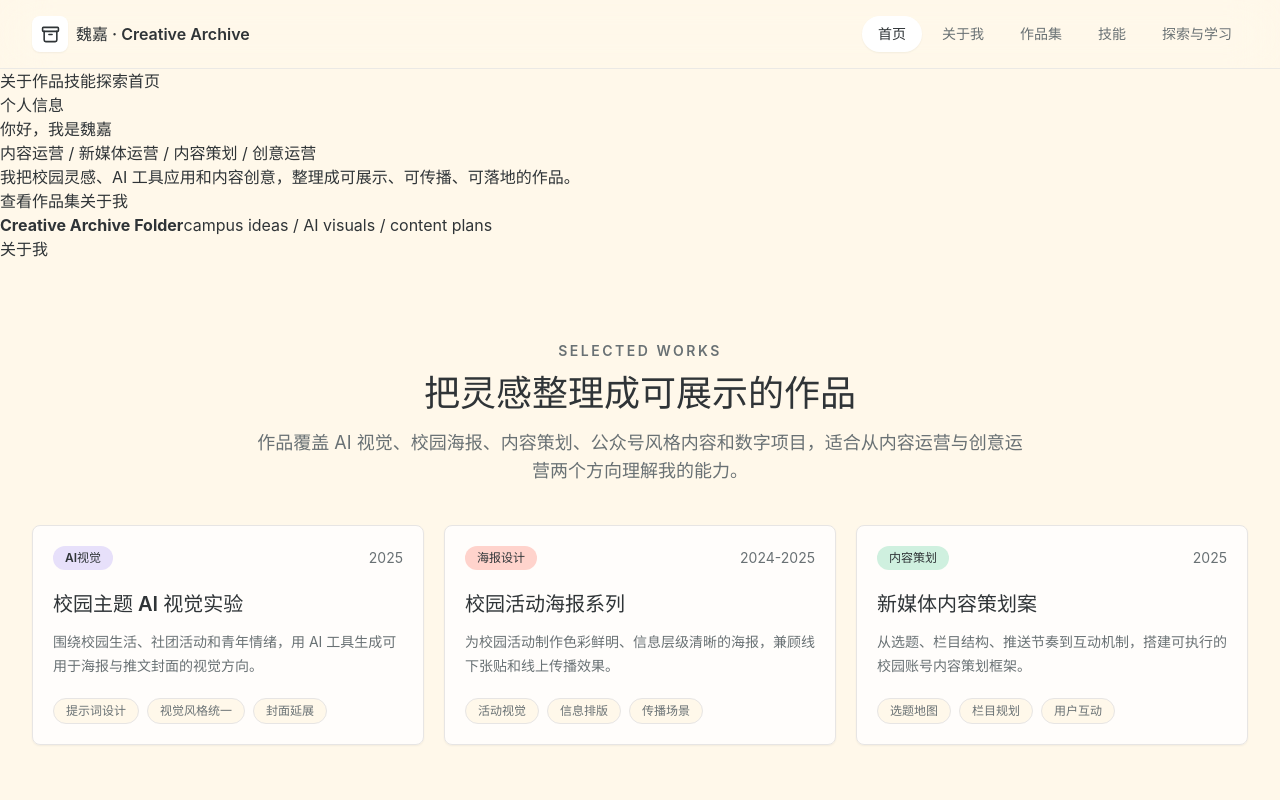
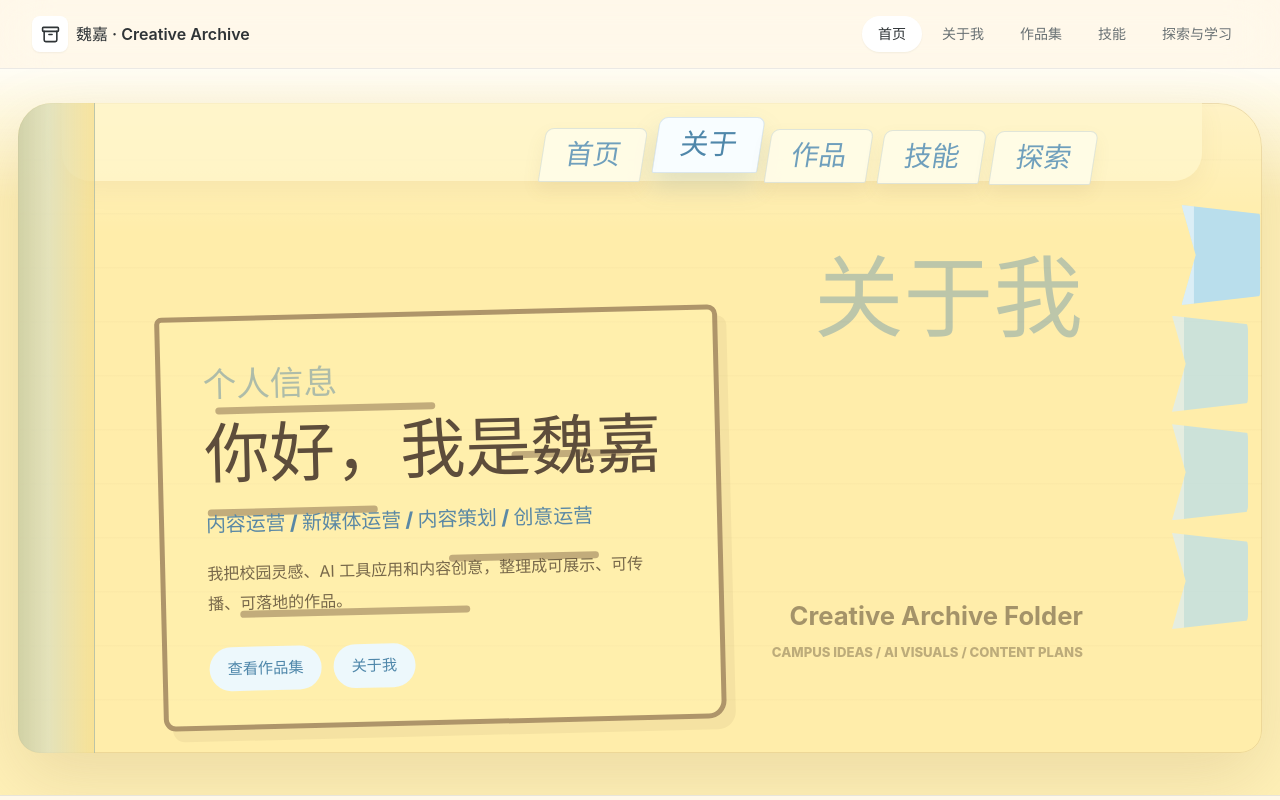
Before and after one commit to queirozalana861-netizen/person, a React (Vite) app: page / in a window 1280 px wide. Shown: the top 800 px of the page. Built offline with nearby package versions, Linux system fonts and the light colour scheme.

Commit message:
Update archive folder hero styling

```diff
--- a/src/index.css
+++ b/src/index.css
@@ -34,251 +34,374 @@ a {
   -webkit-tap-highlight-color: transparent;
 }
 
-.archive-stage {
-  display: grid;
-  min-height: 430px;
-  place-items: center;
+.archive-hero-section {
+  min-height: calc(100vh - 73px);
+  overflow: hidden;
+  border-bottom: 1px solid rgba(126, 116, 98, 0.18);
+  background:
+    linear-gradient(180deg, rgba(255, 255, 255, 0.86), transparent 18%),
+    #fff1b8;
+  padding: 34px 18px 42px;
 }
 
-.archive-perspective {
-  width: min(100%, 660px);
-  perspective: 1200px;
+.archive-folder-board {
+  position: relative;
+  min-height: calc(100vh - 150px);
+  max-width: 1520px;
+  margin: 0 auto;
+  overflow: hidden;
+  border-radius: 34px 44px 22px 22px;
+  background:
+    linear-gradient(180deg, rgba(255, 255, 255, 0.32), transparent 20%),
+    repeating-linear-gradient(0deg, transparent 0 52px, rgba(165, 134, 90, 0.035) 53px 54px),
+    #ffedaa;
+  box-shadow: 0 26px 70px rgba(158, 128, 78, 0.2);
 }
 
-.archive-folder {
-  position: relative;
-  height: 390px;
-  transform: rotateX(9deg) rotateZ(-2deg);
-  transform-style: preserve-3d;
+.archive-folder-board::before {
+  position: absolute;
+  inset: 0;
+  border: 1px solid rgba(153, 119, 70, 0.18);
+  border-radius: inherit;
+  content: "";
+  pointer-events: none;
 }
 
-.folder-back,
-.folder-front,
-.archive-paper {
+.archive-folder-lip {
   position: absolute;
-  left: 50%;
-  width: 78%;
-  border-radius: 22px 22px 12px 12px;
-  transform: translateX(-50%);
+  top: 0;
+  left: 44px;
+  right: 60px;
+  z-index: 3;
+  height: 78px;
+  border-radius: 0 0 28px 28px;
+  background: rgba(255, 247, 206, 0.72);
+  box-shadow: 0 9px 24px rgba(159, 128, 72, 0.08);
 }
 
-.folder-back {
-  bottom: 78px;
-  height: 222px;
+.archive-folder-spine {
+  position: absolute;
+  inset: 0 auto 0 0;
+  z-index: 4;
+  width: clamp(42px, 6vw, 96px);
   background:
-    linear-gradient(135deg, rgba(255, 255, 255, 0.82), rgba(235, 232, 220, 0.72)),
-    #ebe8dc;
-  box-shadow: 0 28px 70px rgba(71, 78, 88, 0.18);
+    linear-gradient(90deg, rgba(127, 173, 195, 0.32), rgba(199, 226, 236, 0.42) 40%, transparent),
+    rgba(246, 222, 143, 0.72);
+  border-right: 1px solid rgba(116, 151, 167, 0.22);
 }
 
-.folder-back::before {
+.archive-folder-tabs {
   position: absolute;
-  top: -34px;
-  left: 38px;
-  width: 178px;
-  height: 52px;
-  border-radius: 18px 18px 0 0;
-  background: #e1dece;
-  content: "";
+  top: 25px;
+  right: clamp(120px, 13vw, 230px);
+  z-index: 8;
+  display: flex;
+  align-items: flex-end;
+  gap: 10px;
 }
 
-.folder-front {
-  bottom: 44px;
-  z-index: 8;
-  height: 186px;
-  overflow: hidden;
-  border: 1px solid rgba(126, 116, 98, 0.18);
-  background:
-    linear-gradient(160deg, rgba(255, 255, 255, 0.62), transparent 42%),
-    linear-gradient(90deg, #f0ead8, #e5e3d6 44%, #ece7db);
-  box-shadow: 0 26px 56px rgba(79, 78, 70, 0.16);
+.archive-folder-tab {
+  display: grid;
+  min-width: clamp(96px, 8vw, 132px);
+  height: 54px;
+  place-items: center;
+  border: 1px solid rgba(113, 152, 172, 0.22);
+  border-radius: 8px 8px 2px 2px;
+  background: rgba(255, 252, 232, 0.92);
+  color: #6f9fbc;
+  font-size: clamp(1.45rem, 2.15vw, 2.5rem);
+  font-weight: 900;
+  line-height: 1;
+  box-shadow: 0 8px 18px rgba(141, 111, 59, 0.08);
+  transform: skewX(-9deg) translateY(calc(var(--tab-index, 0) * 1px));
+  transition:
+    transform 220ms ease,
+    color 220ms ease,
+    box-shadow 220ms ease,
+    background-color 220ms ease;
 }
 
-.folder-front::after {
-  position: absolute;
-  inset: 18px;
-  border: 1px dashed rgba(105, 113, 116, 0.18);
-  border-radius: 14px;
-  content: "";
+.archive-folder-tab:hover,
+.archive-folder-tab:focus,
+.archive-folder-tab.is-active {
+  background: #f8fdff;
+  color: #4f87aa;
+  outline: none;
+  box-shadow: 0 13px 25px rgba(89, 131, 154, 0.18);
+  transform: skewX(-9deg) translateY(-10px) scale(1.035);
 }
 
-.folder-title,
-.folder-label,
-.folder-caption {
+.archive-folder-tab-home {
   position: absolute;
-  z-index: 2;
-  color: rgba(47, 52, 55, 0.62);
-  font-weight: 700;
+  top: 0;
+  right: calc(100% + 12px);
 }
 
-.folder-title {
-  left: 42px;
-  top: 28px;
+.archive-blue-indexes {
+  position: absolute;
+  top: 92px;
+  right: 0;
+  bottom: 64px;
+  z-index: 5;
+  width: 98px;
+  pointer-events: none;
+}
+
+.archive-blue-indexes span {
+  --index: 0;
+  position: absolute;
+  right: 14px;
+  top: calc(12px + var(--index) * 22%);
+  width: 76px;
+  height: 96px;
+  border-radius: 0 14px 14px 0;
+  background: #b9deec;
+  box-shadow: inset 12px 0 0 rgba(255, 255, 255, 0.48);
+  clip-path: polygon(0 0, 100% 9%, 100% 91%, 0 100%, 18% 50%);
+  opacity: 0.72;
+  transition:
+    right 220ms ease,
+    opacity 220ms ease,
+    transform 220ms ease;
+}
+
+.archive-blue-indexes span.is-active {
+  right: 3px;
+  opacity: 1;
+  transform: scale(1.04);
+}
+
+.archive-drawn-card {
+  position: absolute;
+  left: clamp(86px, 11vw, 190px);
+  top: clamp(170px, 26vh, 260px);
+  z-index: 7;
+  width: min(590px, 44vw);
+  min-height: 340px;
+  padding: 38px 42px 34px;
+  border: 5px solid rgba(128, 99, 70, 0.64);
+  border-radius: 7px 10px 18px 12px;
+  background: rgba(255, 242, 180, 0.28);
+  color: #5f513f;
+  box-shadow: 9px 11px 0 rgba(128, 99, 70, 0.08);
+  transform: rotate(-1.4deg);
+}
+
+.archive-card-kicker {
+  display: block;
+  margin-bottom: 12px;
+  color: rgba(116, 151, 167, 0.58);
+  font-size: 2.1rem;
+  font-weight: 900;
+  letter-spacing: 0;
+}
+
+.archive-drawn-card h1 {
+  margin: 0;
+  color: #5d4d3b;
+  font-size: clamp(2.9rem, 5.1vw, 5.8rem);
+  font-weight: 800;
+  line-height: 1.02;
+  letter-spacing: 0;
+}
+
+.archive-role {
+  margin: 22px 0 0;
+  color: #5a88a5;
+  font-size: clamp(1.08rem, 1.55vw, 1.45rem);
+  font-weight: 800;
+}
+
+.archive-intro {
+  max-width: 460px;
+  margin: 18px 0 0;
+  color: rgba(81, 65, 46, 0.78);
+  font-size: 1rem;
+  line-height: 1.9;
+}
+
+.archive-card-lines {
+  position: absolute;
+  inset: 86px 34px auto;
+  z-index: -1;
+  display: grid;
+  gap: 44px;
+}
+
+.archive-card-lines span {
+  display: block;
+  height: 7px;
+  width: var(--line-width, 150px);
+  border-radius: 999px;
+  background: rgba(128, 99, 70, 0.48);
+}
+
+.archive-card-lines span:nth-child(1) {
+  --line-width: 220px;
+  margin-left: 20px;
+}
+
+.archive-card-lines span:nth-child(2) {
+  --line-width: 120px;
+  margin-left: 315px;
+}
+
+.archive-card-lines span:nth-child(3) {
+  --line-width: 170px;
+  margin-left: 10px;
+}
+
+.archive-card-lines span:nth-child(4) {
+  --line-width: 150px;
+  margin-left: 250px;
+}
+
+.archive-card-lines span:nth-child(5) {
+  --line-width: 230px;
+  margin-left: 40px;
+}
+
+.archive-card-actions {
+  display: flex;
+  flex-wrap: wrap;
+  gap: 12px;
+  margin-top: 28px;
+}
+
+.archive-card-actions a {
+  border-radius: 999px;
+  background: #edf8fc;
+  color: #4f87aa;
+  font-size: 0.95rem;
+  font-weight: 800;
+  padding: 11px 18px;
+  transition:
+    transform 180ms ease,
+    background-color 180ms ease;
+}
+
+.archive-card-actions a:hover,
+.archive-card-actions a:focus {
+  background: #dff1f8;
+  outline: none;
+  transform: translateY(-3px);
+}
+
+.archive-folder-brand {
+  position: absolute;
+  right: clamp(118px, 14vw, 230px);
+  bottom: 90px;
+  z-index: 6;
+  display: grid;
+  gap: 8px;
+  color: rgba(81, 65, 46, 0.38);
+  text-align: right;
+}
+
+.archive-folder-brand strong {
+  color: rgba(81, 65, 46, 0.52);
+  font-size: clamp(1.25rem, 2vw, 2rem);
+}
+
+.archive-folder-brand span {
   font-size: 0.82rem;
+  font-weight: 800;
   text-transform: uppercase;
 }
 
-.folder-label {
-  left: 42px;
-  top: 54px;
-  font-size: 1.5rem;
+.archive-active-label {
+  position: absolute;
+  right: clamp(118px, 14vw, 230px);
+  top: 150px;
+  z-index: 6;
+  color: rgba(79, 135, 170, 0.38);
+  font-size: clamp(2.5rem, 7vw, 8rem);
+  font-weight: 900;
+  line-height: 1;
+  pointer-events: none;
 }
 
-.folder-caption {
-  left: 42px;
-  top: 94px;
-  max-width: 260px;
-  color: rgba(105, 113, 116, 0.72);
-  font-size: 0.78rem;
+@media (max-width: 980px) {
+  .archive-hero-section {
+    padding: 18px 12px 28px;
   }
 
-.archive-paper {
-  --paper-index: 0;
-  bottom: calc(122px + (var(--paper-index) * 7px));
-  z-index: calc(2 + var(--paper-index));
-  height: 172px;
-  border: 1px solid rgba(161, 151, 132, 0.22);
-  background:
-    linear-gradient(180deg, rgba(255, 255, 255, 0.95), rgba(252, 248, 237, 0.94)),
-    repeating-linear-gradient(0deg, transparent 0 28px, rgba(113, 184, 240, 0.1) 29px 30px);
-  box-shadow: 0 16px 34px rgba(87, 91, 96, 0.14);
-  transition:
-    bottom 260ms ease,
-    transform 260ms ease,
-    box-shadow 260ms ease;
+  .archive-folder-board {
+    min-height: 760px;
+    border-radius: 24px;
   }
 
-.archive-paper span {
-  position: absolute;
-  left: 32px;
-  top: 30px;
-  color: rgba(47, 52, 55, 0.46);
-  font-size: 0.78rem;
-  font-weight: 700;
-  text-transform: uppercase;
+  .archive-folder-tabs {
+    left: 72px;
+    right: 20px;
+    top: 24px;
+    overflow-x: auto;
+    padding: 0 0 16px;
   }
 
-.archive-paper::after {
-  position: absolute;
-  right: 28px;
-  top: 28px;
-  width: 76px;
-  height: 12px;
-  border-radius: 999px;
-  background: var(--tab-color);
-  content: "";
-  opacity: 0.64;
+  .archive-folder-tab,
+  .archive-folder-tab-home {
+    position: static;
+    min-width: 92px;
+    height: 46px;
+    font-size: 1.35rem;
   }
 
-.archive-paper.is-active {
-  bottom: calc(148px + (var(--paper-index) * 8px));
-  transform: translateX(-50%) rotate(-0.6deg);
-  box-shadow: 0 20px 42px rgba(87, 91, 96, 0.18);
+  .archive-drawn-card {
+    left: 64px;
+    top: 150px;
+    width: calc(100% - 112px);
+    min-height: 380px;
+    padding: 32px 28px;
   }
 
-.archive-tabs {
-  position: absolute;
-  bottom: 184px;
-  left: 50%;
-  z-index: 14;
-  width: 78%;
-  height: 96px;
-  pointer-events: none;
-  transform: translateX(-50%);
+  .archive-active-label,
+  .archive-folder-brand {
+    display: none;
+  }
 }
 
-.archive-tab {
-  --tab-index: 0;
-  position: absolute;
-  bottom: calc(var(--tab-index) * 12px);
-  right: calc(18px + (var(--tab-index) * 84px));
-  display: grid;
-  width: 86px;
-  height: 42px;
-  place-items: center;
-  border-radius: 12px 12px 5px 5px;
-  background: var(--tab-color);
-  box-shadow: 0 10px 20px var(--tab-shadow);
-  color: #2f3437;
-  font-size: 0.86rem;
-  font-weight: 800;
-  pointer-events: auto;
-  transition:
-    transform 220ms ease,
-    filter 220ms ease,
-    box-shadow 220ms ease;
+@media (max-width: 620px) {
+  .archive-folder-board {
+    min-height: 720px;
   }
 
-.archive-tab:hover,
-.archive-tab:focus,
-.archive-tab.is-active {
-  transform: translateY(-12px) scale(1.05);
-  filter: saturate(1.08);
-  outline: none;
-  box-shadow: 0 16px 26px var(--tab-shadow);
+  .archive-folder-spine {
+    width: 42px;
   }
 
-@media (max-width: 760px) {
-  .archive-stage {
-    min-height: 320px;
+  .archive-folder-tabs {
+    left: 52px;
   }
 
-  .archive-folder {
-    height: 300px;
-    transform: rotateX(8deg) rotateZ(-2deg) scale(0.86);
-    transform-origin: center;
+  .archive-blue-indexes {
+    width: 54px;
   }
 
-  .folder-back,
-  .folder-front,
-  .archive-paper,
-  .archive-tabs {
-    width: 92%;
+  .archive-blue-indexes span {
+    right: 6px;
+    width: 48px;
+    height: 78px;
   }
 
-  .folder-back {
-    bottom: 58px;
-    height: 186px;
+  .archive-drawn-card {
+    left: 54px;
+    top: 138px;
+    width: calc(100% - 78px);
+    min-height: 420px;
+    border-width: 4px;
+    padding: 28px 22px;
   }
 
-  .folder-back::before {
-    left: 26px;
-    width: 136px;
+  .archive-card-kicker {
+    font-size: 1.45rem;
   }
 
-  .folder-front {
-    bottom: 32px;
-    height: 154px;
+  .archive-drawn-card h1 {
+    font-size: 3rem;
   }
 
-  .archive-paper {
-    bottom: calc(96px + (var(--paper-index) * 5px));
-    height: 142px;
-  }
-
-  .archive-paper.is-active {
-    bottom: calc(116px + (var(--paper-index) * 6px));
-  }
-
-  .archive-tabs {
-    bottom: 148px;
-  }
-
-  .archive-tab {
-    right: calc(4px + (var(--tab-index) * 62px));
-    width: 62px;
-    height: 38px;
-    font-size: 0.76rem;
-  }
-
-  .folder-label {
-    left: 30px;
-    top: 46px;
-  }
-
-  .folder-caption {
-    left: 30px;
-    top: 84px;
-    max-width: 220px;
+  .archive-card-lines {
+    display: none;
   }
 }
```
Lines whose indentation alone changed are shown as unchanged.
